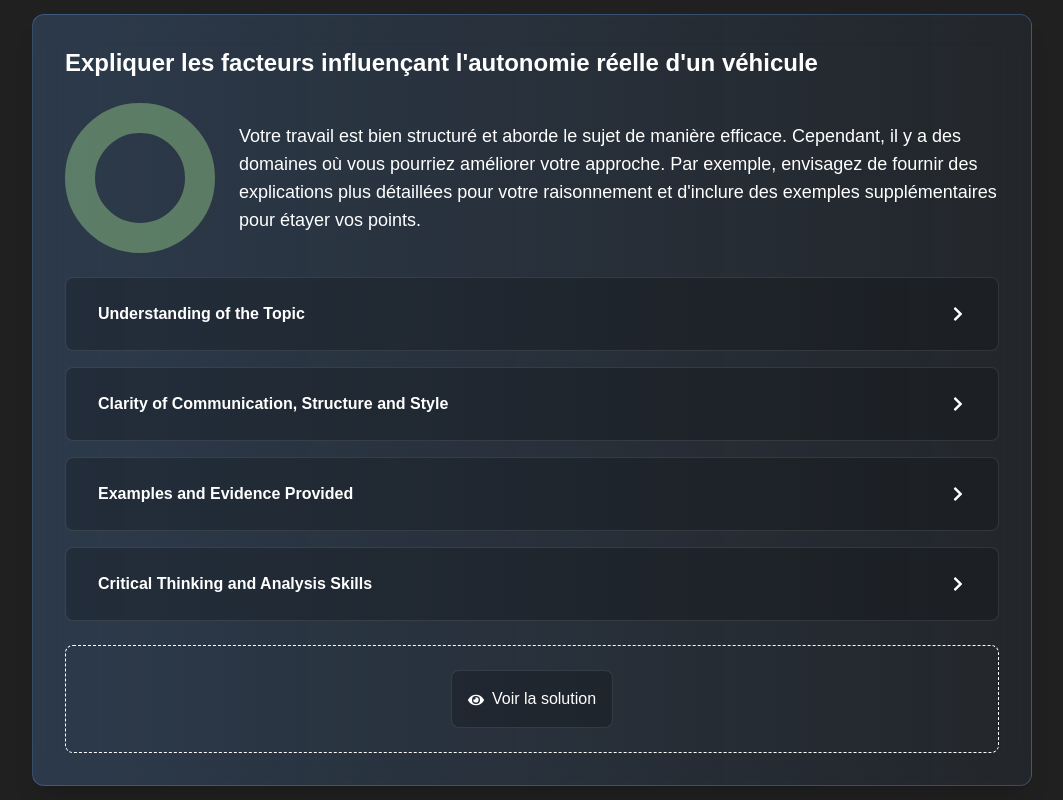
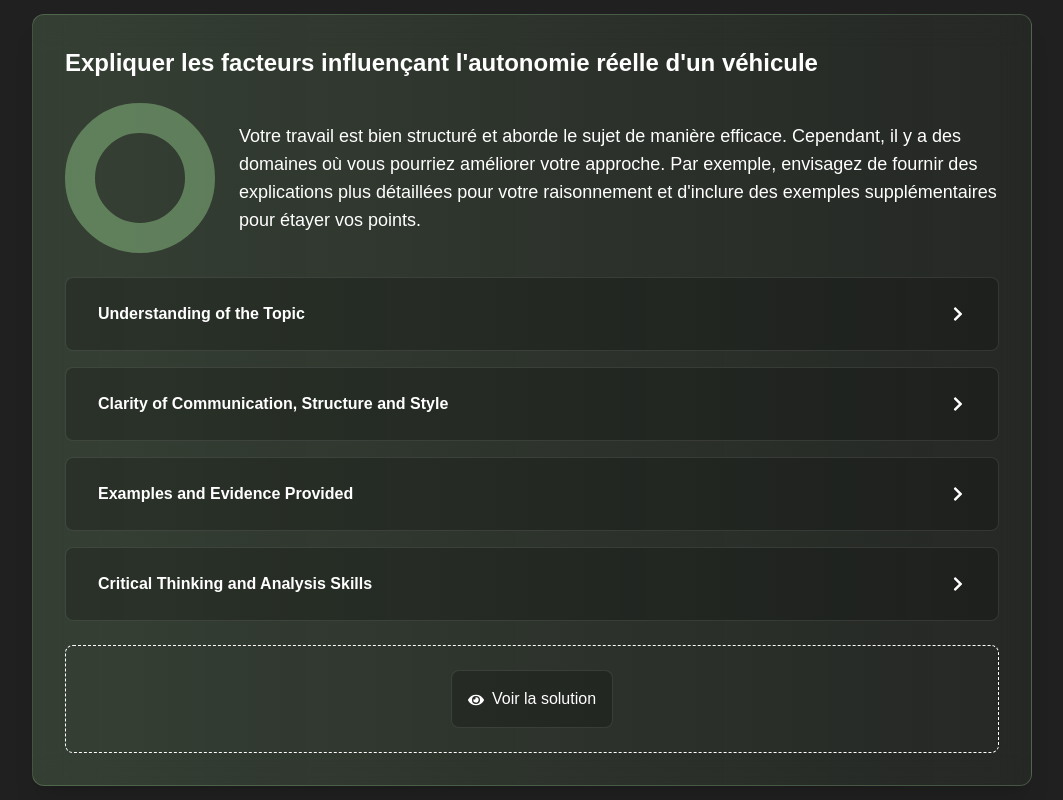
Before and after one commit to arthur-vera/sandbox, a Next.js app: page /feedback-module in a window 1280 px wide. Shown: the whole page, without its empty margins (108-1171 px from the left). Built offline with nearby package versions, Linux system fonts and the light colour scheme.

Commit message:
fix default score

```diff
--- a/app/components/Feedback/FeedBackModule.tsx
+++ b/app/components/Feedback/FeedBackModule.tsx
@@ -18,7 +18,7 @@ interface FeedBackModuleProps {
 
 const FeedBackModule = ({ slug }: FeedBackModuleProps) => {
   const data = {
-    overallScore: Number(slug),
+    overallScore: Number(slug) || 80,
     shortAppreciation: "Bon travail ! Vous avez fait de bons progrès.",
     overallFeedback:
       "Votre travail est bien structuré et aborde le sujet de manière efficace. Cependant, il y a des domaines où vous pourriez améliorer votre approche. Par exemple, envisagez de fournir des explications plus détaillées pour votre raisonnement et d'inclure des exemples supplémentaires pour étayer vos points.",
```
